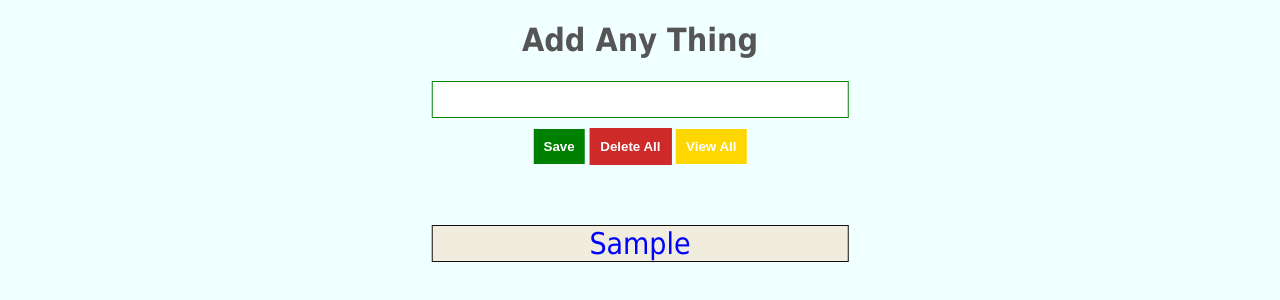
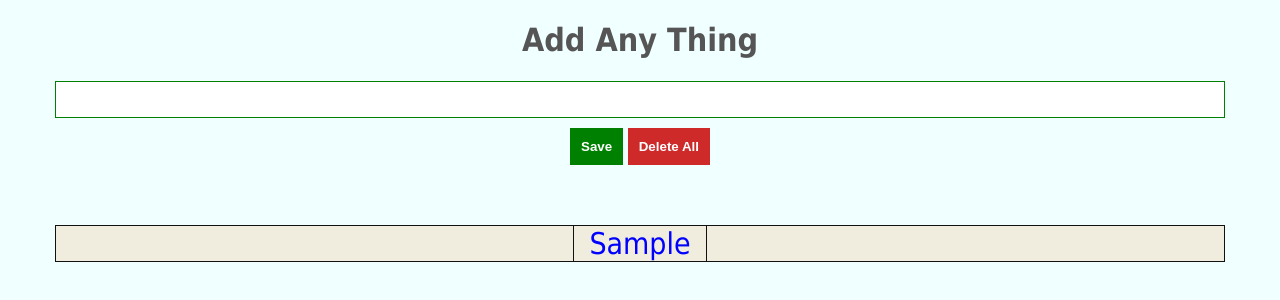
Before and after one commit to ahmed2008saed/Missions, a plain HTML site: page index.html in a window 1280 px wide. Both pictures are taken after typing "Sample" into the empty fields and a click on the button "Save". Drawn offline with Linux system fonts and the light colour scheme.

Commit message:
Add files via upload

```diff
--- a/main.js
+++ b/main.js
@@ -3,12 +3,12 @@ let inputEl = document.getElementById("input-el");
 const inputBtn = document.getElementById("input-btn");
 const deleteBtn = document.getElementById("delete-btn");
 const allBtn = document.getElementById("all-btn");
-const storeEl =  document.getElementById("store-el");
+const storeEl = document.getElementById("store-el");
 let leads = [];
 
 
 
-inputBtn.addEventListener("click",function(){
+inputBtn.addEventListener("click", function () {
    // يقوم بافراغ محتويات <ol> واضافة قيمة المدخلة الى المصفوفة ويفرف قيمة الصندوق المدخلات ويقوم بارجاع كل عناصر المصفوفة الى <ol>
    // take the value of the text box
    var inp = inputEl.value;
@@ -21,9 +21,9 @@ inputBtn.addEventListener("click",function(){
    // get information from local storage
    var localStorageLeads = JSON.parse(localStorage.getItem('info')) || [];
    // extract all members of list and build the store-el list
-    for (var i in localStorageLeads){
+   for (var i in localStorageLeads) {
       let li = document.createElement("li");
-        li.textContent =localStorageLeads[i];
+      li.textContent = localStorageLeads[i];
       storeEl.append(li);
       inputEl.value = "";
       console.log("Saved-listener");
@@ -32,22 +32,36 @@ inputBtn.addEventListener("click",function(){
 
 
 //Delete button
-  deleteBtn.addEventListener("dblclick",function(){
+deleteBtn.addEventListener("dblclick", function () {
    storeEl.innerHTML = "";
-  }) ;
+});
 
 
 //view all button
-allBtn.addEventListener("click",function(){
+allBtn.addEventListener("click", function () {
    inputEl.value = "";
    var localStorageLeads2 = JSON.parse(localStorage.getItem('info')) || [];
-     for (var i in localStorageLeads2){
+   for (var i in localStorageLeads2) {
       let li = document.createElement("li");
-        li.textContent =localStorageLeads2[i];
+      li.textContent = localStorageLeads2[i];
       storeEl.append(li);
       inputEl.value = "";
-}}) ;
+   }
+});
 
 
 
-   // storeEl.innerHTML += "<li>"+inputEl.value +"</li>";//Right answer either
+console.log("%cCopyright %c© %cAhmed Saed & Mohamed 2022"
+   , "color: #555; font-size: 30px; font-family: Tahoma;"
+   , "color: #dc3545; font-size: 30px; font-family: Tahoma;"
+   , "color: #555; font-size: 30px; font-family: Tahoma;");
+
+// console.log("%cAhmed %cSa%c3%ced %cSayed"
+//    , "color: #dc3545; font-size: 40px; font-family: Tahoma;"
+//    , "color: #ccc; font-size: 40px; font-family: Tahoma;"
+//    , "color: #ffee00; font-size: 40px; font-family: Tahoma;"
+//    , "color: #ccc; font-size: 40px; font-family: Tahoma;"
+//    , "color: #555; font-size: 40px; font-family: Tahoma;");
+
+console.log("%cمتكتبش حاجا هنا ماشي"
+   , "color: #dc3545; font-size: 25px; font-family: Tahoma;");
--- a/style.css
+++ b/style.css
@@ -14,7 +14,8 @@ body {
     left: 50%;
     top: 0;
     transform: translateX(-50%);
-    /*,*/z-index: 2;
+    /*,*/
+    z-index: 2;
     -webkit-transform: translateX(-50%);
     -moz-transform: translateX(-50%);
     -ms-transform: translateX(-50%);
@@ -23,11 +24,39 @@ body {
     margin-bottom: 30px;
 }
 
-h1 {color: #555;}
+@media (min-width: 768px) {
+    .contant {
+        width: 750px;
+    }
+}
+
+@media (min-width: 992px) {
+    .contant {
+        width: 970px;
+    }
+}
+
+@media (min-width: 1200px) {
+    .contant {
+        width: 1170px;
+    }
+}
+
+
+h1 {
+    color: #555;
+    user-select: none;
+}
+
+@media (max-width: 767px) {
+    h1 {
+        font-size: 25.5px;
+    }
+}
 
 #input-el {
     width: 100%;
-    padding: 10px 10px 10px 10px;
+    padding: 10px;
     box-sizing: border-box;
     border: 1px solid green;
     color: green;
@@ -38,7 +67,7 @@ h1 {color: #555;}
     background-color: green;
     color: white;
     font-weight: bolder;
-    padding: 10px;
+    padding: 11px;
     margin-top: 10px;
     border: none;
 }
@@ -47,9 +76,10 @@ h1 {color: #555;}
     background-color: gold;
     color: white;
     font-weight: bolder;
-    padding: 10px;
+    padding: 11px;
     margin-top: 10px;
     border: none;
+    display: none;
 }
 
 #delete-btn {
@@ -64,7 +94,6 @@ h1 {color: #555;}
 #store-el {
     width: 100%;
     padding: 0;
-    color: #00f;
     margin-top: 10px;
     box-sizing: border-box;
     border: 1px solid #111;
@@ -73,3 +102,18 @@ h1 {color: #555;}
     margin-top: 60px;
     font-size: 30px;
 }
+
+#store-el li {
+    color: #00f;
+    display: inline-block;
+    padding-left: 15px;
+    padding-right: 15px;
+    border-right: 1px solid #111;
+    border-left: 1px solid #111;
+}
+
+@media (max-width: 767px) {
+    #store-el li {
+        border: none;
+    }
+}
```
Lines whose indentation alone changed are shown as unchanged.
